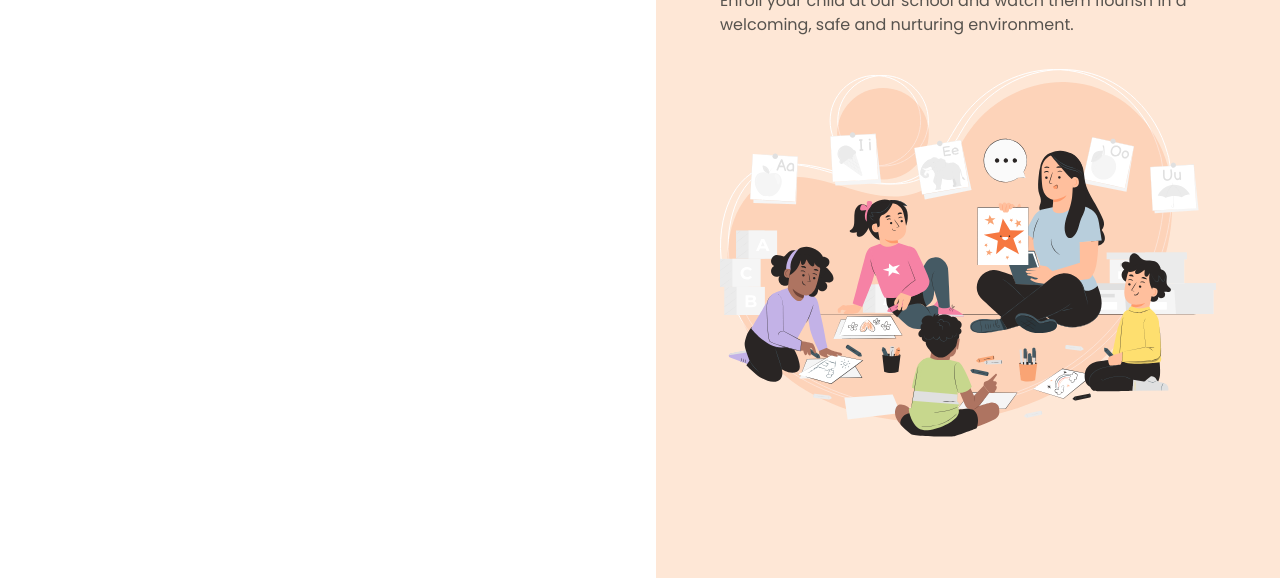
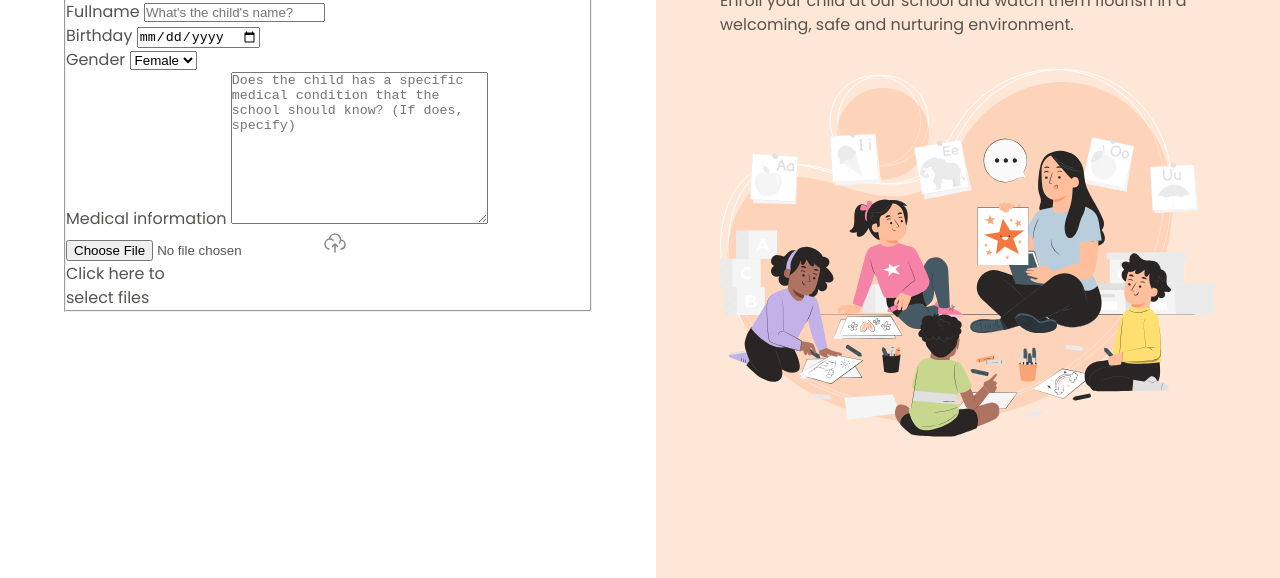
Before and after one commit to devLeoLucc/registration-form, a plain HTML site: page index.html in a window 1280 px wide. Shown: the part 222-800 px from the top of the page. Drawn offline with Linux system fonts and the light colour scheme.

Commit message:
creating form

```diff
--- a/index.html
+++ b/index.html
@@ -24,6 +24,65 @@
           <p>
             Fill in the information below to enroll your child at Estrelas do Amanhã preschool.
           </p>
+
+          <form action="" method="post" enctype="multipart/form-data">
+            <fieldset class="child-info">
+              <legend>Child information</legend>
+
+              <div class="input-wrapper">
+                <label for="fullname">Fullname</label>
+                <input
+                  id="fullname"
+                  name="fullname"
+                  type="text"
+                  placeholder="What's the child's name?"
+                >
+              </div>
+
+              <div class="input-wrapper">
+                <label for="birth">Birthday</label>
+                <input
+                  id="birth"
+                  name="birth"
+                  type="date"
+                  lang="pt-BR"
+                >
+              </div>
+
+              <div class="select-wrapper">
+                <label for="gender">Gender</label>
+                <select name="gender" id="gender">
+                  <option value="female">Female</option>
+                  <option value="Male">Male</option>
+                </select>
+              </div>
+
+              <div class="textarea-wrapper">
+                <label for="medical-info">Medical information</label>
+                <textarea
+                  name="medical-info"
+                  id="medical-info"
+                  cols="30"
+                  rows="10"
+                  placeholder="Does the child has a specific medical condition that the school should know? (If does, specify)"
+                ></textarea>
+              </div>
+
+              <div class="droparea-wrapper">
+                <input
+                  type="file"
+                  id="birth-file"
+                  name="birth-file"
+                >
+                <img src="./assets/icons/cloud-upload.svg" alt="cloud-upload">
+                <p>
+                  Click here to <br>
+                  select files
+                </p>
+              </div>
+
+            </fieldset>
+          </form>
         </div>
       </main>
 
```
